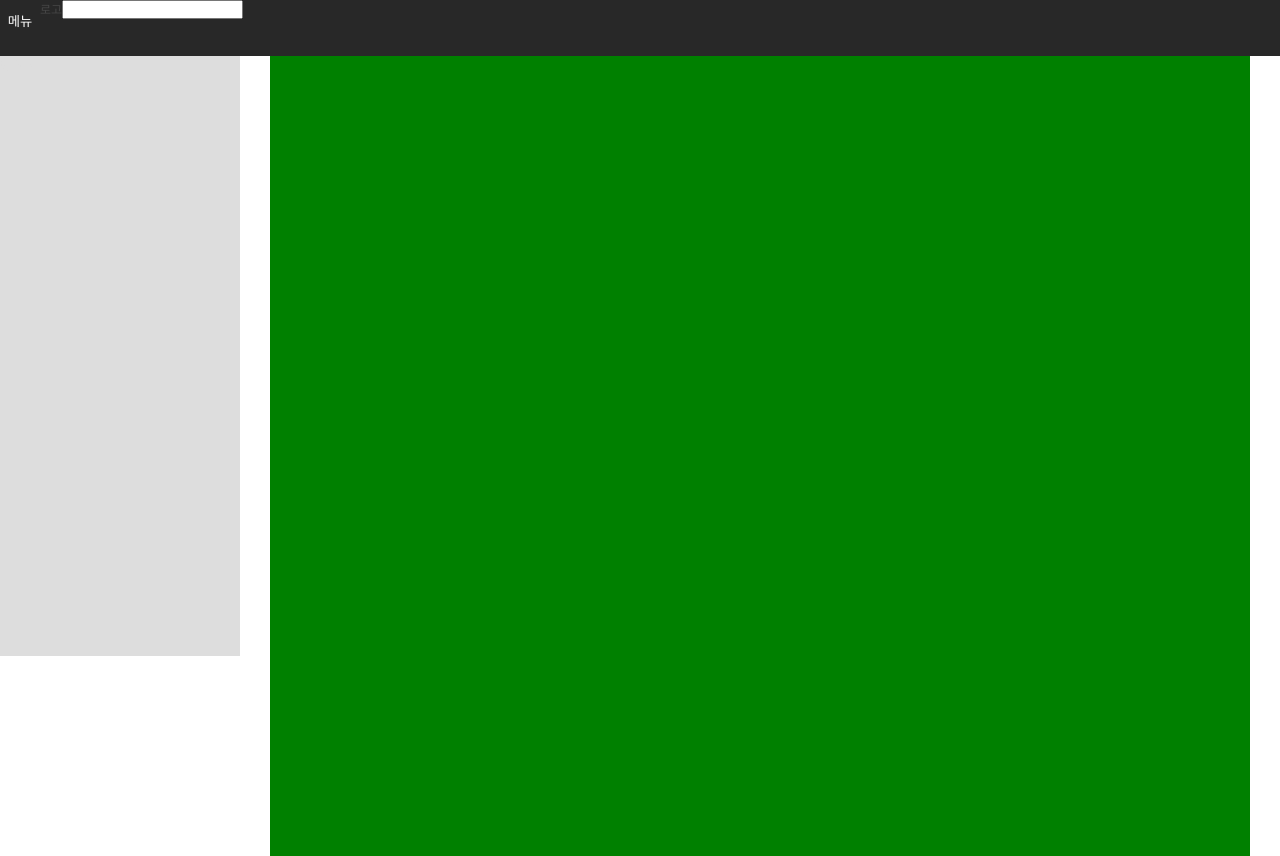
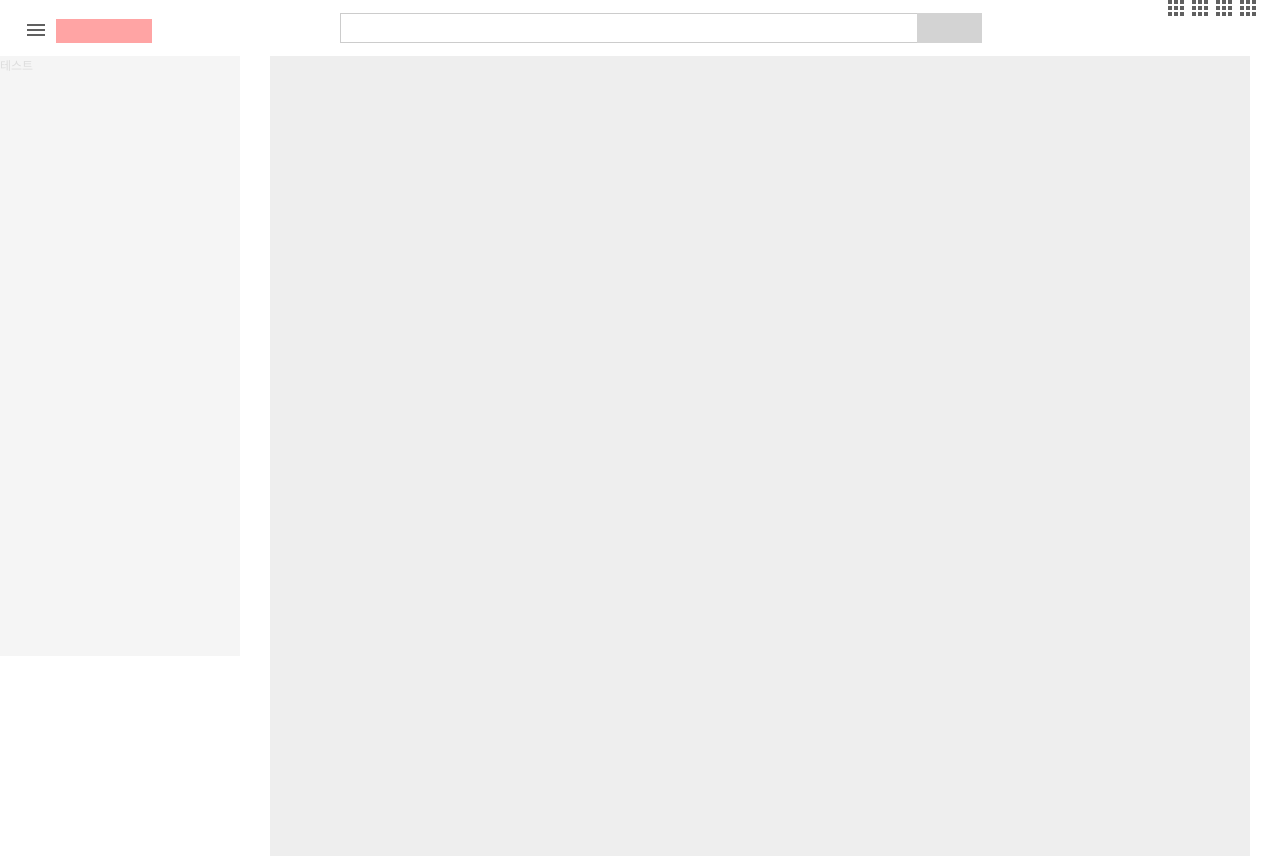
Before and after one commit to limjjing/homework, a Vue app in the folder vue/vue_start/: page / in a window 1280 px wide. Built offline with nearby package versions, Linux system fonts and the light colour scheme.

Commit message:
vd ㅎㅎ

```diff
--- a/vue/vue_start/src/App.vue
+++ b/vue/vue_start/src/App.vue
@@ -33,6 +33,8 @@ button {background:none;}
 input, select {vertical-align:middle;}
 legend {width:0; height:0; font-size:0; position:absolute; overflow:hidden;}
 
+button, input[type="button"], input[type="submit"], input[type="image"] {cursor:pointer; outline:none;}
+
 a {color:$linkColor; text-decoration:none; cursor:pointer;
 	&:link {color:$linkColor;}
 	&:visited {color:$linkColor;}
--- a/vue/vue_start/src/components/container.vue
+++ b/vue/vue_start/src/components/container.vue
@@ -10,7 +10,7 @@
 		.c_inner {
 			min-height:800px;
 			margin:0 30px;
-			background:green;
+			background:#eee;
 		}
 	}
 </style>
--- a/vue/vue_start/src/components/header.vue
+++ b/vue/vue_start/src/components/header.vue
@@ -1,31 +1,121 @@
 <template>
 	<div id="header">
 		<div class="h_inner">
-			<div class="l_menu"><button type="button" v-on:click="test">메뉴</button></div>
-			<div class="logo">로고</div>
+			<div class="h_l">
+				<div class="l_menu"><button type="button" v-on:click="test"><span class="ic_sp"></span></button></div>
+				<div class="logo"><a href="javascript:void(0);"></a></div>
+			</div>
 			<div class="search">
+				<div class="s_inner">
 					<input type="text" id="" name="">
+					<button type="submit"></button>
 				</div>
-			<div class="h_util"></div>
+			</div>
+			<div class="h_util">
+				<ul>
+					<li><a href="javascript:void(0);"><span class="ic_sp"></span></a></li>
+					<li><a href="javascript:void(0);"><span class="ic_sp"></span></a></li>
+					<li><a href="javascript:void(0);"><span class="ic_sp"></span></a></li>
+					<li><a href="javascript:void(0);"><span class="ic_sp"></span></a></li>
+				</ul>
+			</div>
 		</div>
 	</div>
 </template>
 
 <style lang="scss" scoped>
+	.ic_sp {background:url(../images/ic_sp.png) no-repeat;}
+
 	#header {
 		height:56px;
-		background:#282828;
+		padding:0 16px;
+		.h_inner {
+			display:flex;
+			flex-direction:row;
+			.h_l {
+				display:flex;
+				flex-direction:row;
 				.l_menu {
 					float:left;
+					margin-top:10px;
 					button {
 						width:40px;
 						height:40px;
 						color:#fff;
+						span.ic_sp {
+							display:block;
+							width:18px;
+							height:12px;
+							margin:0 auto;
+							background-position:-94px -2px;
 						}
 					}
-		.logo {float:left;}
+				}
+				.logo {
+					float:left;
+					margin:19px 0 0 0;
+					a {
+						display:block;
+						width:96px;
+						height:24px;
+						background:#ffa4a4;
+					}
+				}
+			}
+			.search {
+				display:flex;
+				flex-direction:row;
+				justify-content:center;
+				flex:1;
+				margin:13px 40px 0 40px;
+				.s_inner {
+					position:relative;
+					width:100%;
+					max-width:640px;
+					input {
+						width:100%;
+						height:28px;
+						border:1px solid #ccc;
+					}
+					button {
+						position:absolute;
+						top:0;
+						right:-2px;
+						width:65px;
+						height:30px;
+						background:#d3d3d3;
+					}
+				}
+			}
+			.h_util {
+
+				ul {
+					li {
+						float:left;
+						a {
+							display:block;
+							width:24px;
+							height:24px;
+							span.ic_sp {
+								display:block;
+								width:16px;
+								height:16px;
 							}
 
+						}
+
+						@for $i from 1 through 4 {
+							&:nth-child(#{$i}) a span.ic_sp {
+								background-position:-23px 0;
+							}
+						}
+
+
+					}
+				}
+			}
+		}
+	}
 </style>
 
 <script>
--- a/vue/vue_start/src/components/leftNavi.vue
+++ b/vue/vue_start/src/components/leftNavi.vue
@@ -5,7 +5,7 @@
 </template>
 
 <style lang="scss" scoped>
-	#leftNavi {position:absolute; width:240px; height:600px; background:#ddd;
+	#leftNavi {position:absolute; width:240px; height:600px; background:#f5f5f5;
 		a{color:#ddd;}
 	}
 </style>
```
Also changed, not shown: vue/vue_start/src/images/ic_sp.png (added). Lines whose indentation alone changed are shown as unchanged.
